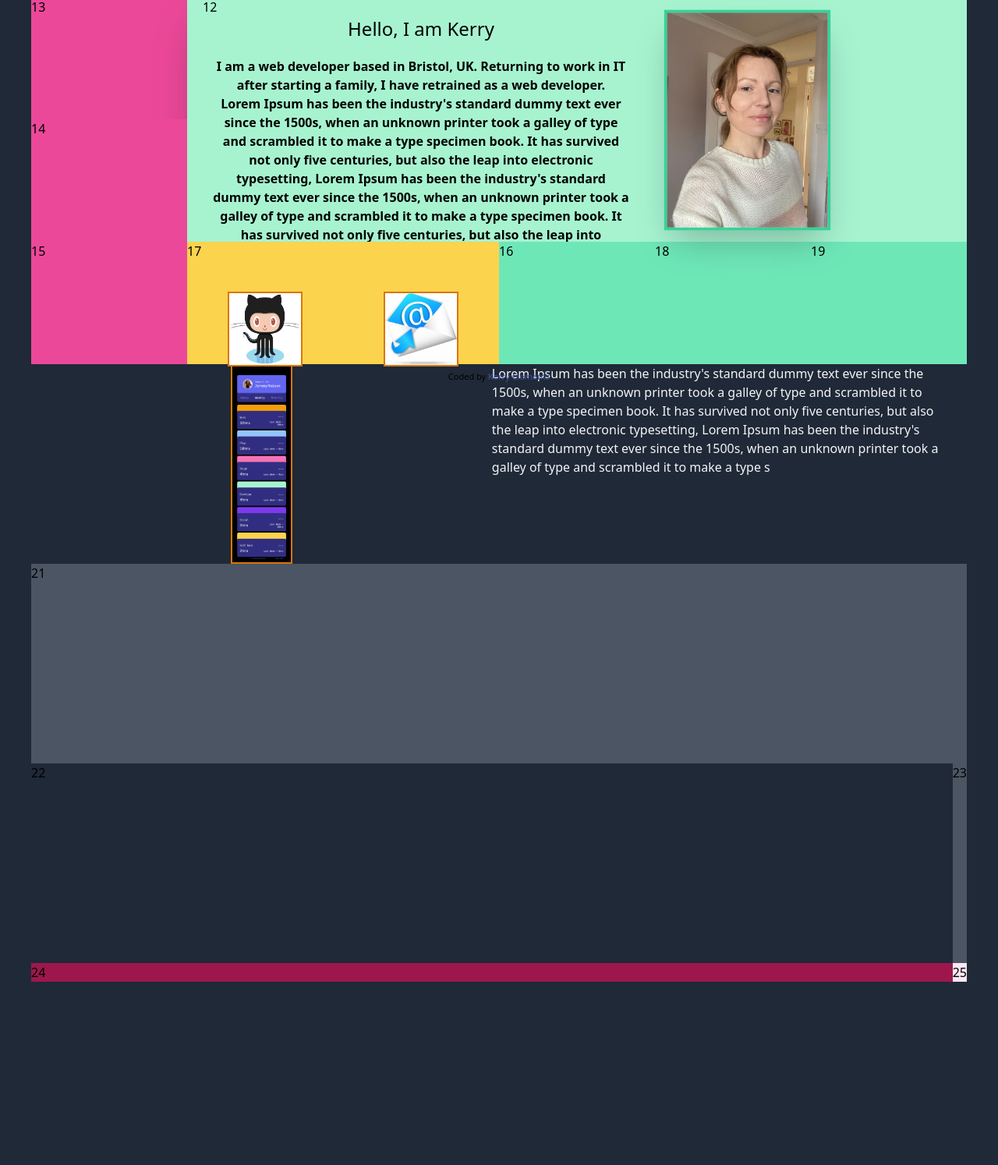
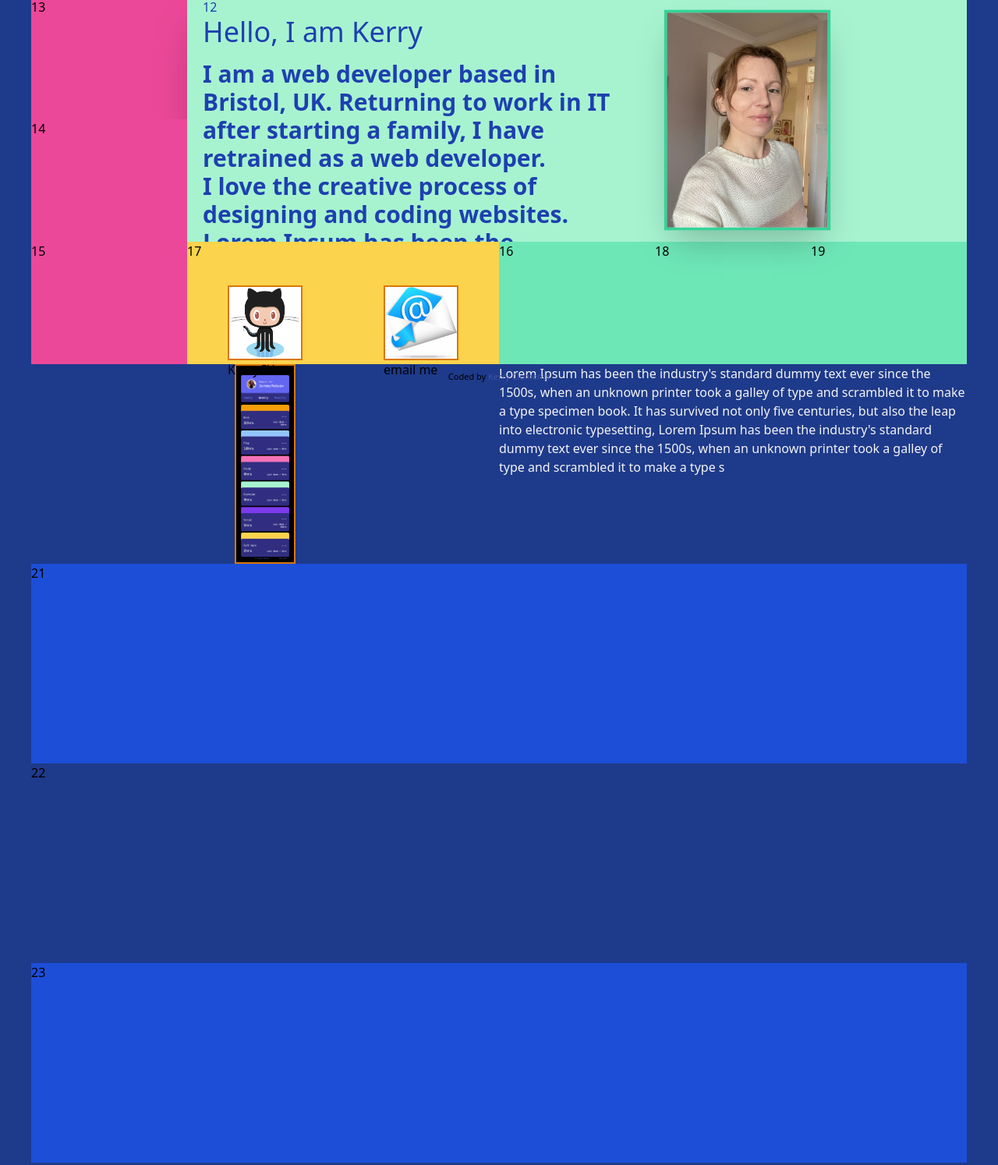
Before and after one commit to KerryCX/Portfolio, a plain HTML site: page index.html in a window 1280 px wide. Shown: the part 325-1819 px from the top of the page at 78% size. Before the commit the page ends 1584 px from the top, so only its background shows below. Drawn offline with nearby package versions, Linux system fonts and the light colour scheme.

Commit message:
more formatting changes of colour and position

```diff
--- a/index.html
+++ b/index.html
@@ -13,7 +13,7 @@
         .attribution a { color: hsl(228, 45%, 44%); }
     </style>
 </head>
-<body class="bg-gray-800">
+<body class="bg-blue-900">
 <main class="h-screen w-screen p-2 px-2 sm:px-10">
     <!--default for tailwind is mobile.-->
     <!--sm: for larger screens-->
@@ -42,9 +42,9 @@
         </div>
         <!-------------------row 2------------------------------>
         <div class="bg-pink-500 col-span-6 row-span-1 order-1
-                    sm:container sm:border-box  sm:col-span-2 sm:row-span-1 sm:order-3
-                     sm:bg-yellow-300">7
-            <h1 class="text-5xl text-center">Kerry Clements</h1>
+                    sm:container sm:border-box sm:col-span-2 sm:row-span-1 sm:order-3
+                     sm:bg-yellow-300 sm:flex sm:flex-nowrap sm:items-end sm:justify-start ">7
+            <h1 class="sm:text-8xl sm:text-blue-800">Kerry Clements</h1>
         </div>
         <div class="bg-pink-500 row-span-1 order-4
                     sm:bg-pink-500 sm:row-span-1 sm:order-2">8</div>
@@ -55,23 +55,24 @@
         <div class="bg-pink-100 row-span-1 order-8
                     sm:bg-green-300 sm:row-span-1 sm:order-8">11</div>
         <!-------------------About me------------------------------>
-        <div class="bg-pink-200 col-span-6 row-span-2 order-5
+        <div class="bg-pink-200 col-span-6 row-span-2 order-5 text-gray-800
                     sm:container sm:border-box sm:px-5 sm:bg-green-200 sm:col-span-3 sm:row-span-2 sm:order-9
-                    sm:shadow-2xl  sm:border-3 sm:border-yellow-400 sm:border-solid sm:overflow-y-auto sm:overflow-hidden sm:shadow-2xl">12
-            <h2 class="text-1xl sm:text-2xl sm:text-center">Hello, I am Kerry</h2>
-            <div class="text-sm sm:text-base sm:text-center sm:font-bold sm:px-3 sm:pt-5 ">
+                    sm:shadow-2xl sm:border-3 sm:border-yellow-400 sm:border-solid sm:overflow-y-auto sm:overflow-hidden
+                    sm:shadow-2xl sm:text-blue-800">12
+            <h2 class="text-1xl sm:text-4xl sm:text-left ">Hello, I am Kerry</h2>
+            <div class="text-sm sm:text-3xl sm:text-left sm:font-bold sm:pr-3 sm:pt-4 ">
                 <div>
                     I am a web developer based in Bristol, UK.
                     Returning to work in IT after starting a family, I have retrained as a web developer.
                 </div>
                 <div>
+                    I love the creative process of designing and coding websites.
+                </div>
+                <div>
                     Lorem Ipsum has been the industry's standard dummy text ever since the 1500s,
                     when an unknown printer took a galley of type and scrambled it to make a type specimen book.
                     It has survived not only five centuries, but also the leap into electronic typesetting,
-                    Lorem Ipsum has been the industry's standard dummy text ever since the 1500s,
-                    when an unknown printer took a galley of type and scrambled it to make a type specimen book.
-                    It has survived not only five centuries, but also the leap into electronic typesetting
-
+                    Lorem Ipsum has been the industry's standard dummy text ever since the 1500s.
                 </div>
             </div>
         </div>
@@ -91,22 +92,33 @@
         <div class="bg-pink-100 row-span-1 order-12
                     sm:bg-green-300 sm:row-span-1 sm:order-11">16</div>
         <!-------------------contact me------------------------------>
+        <!-------------------outside container----------------------->
         <div class="bg-pink-100 col-span-4 order-7
                     sm:bg-yellow-300 sm:col-span-2 sm:order-10">17
-            <div class="sm:grid sm:grid-cols-2 sm:grid-rows-1 sm:justify-items-center sm:pt-10">
+            <!-------contact me split into columns, one for each contact method------------------>
+            <div class="grid grid-cols-2 grid-rows-1 justify-items-center pt-8">
+             <!-------------------Git Hub contact-------------------------->
+             <div class="sm:transition sm:duration-500 sm-ease-in-out sm:transform sm:box-shadow sm:hover:-translate-y-1
+                        sm:hover-scale-110">
                  <a href="https://github.com/KerryCX/">
-                 <img src="/images/Octocat.jpg" class="sm:hover:border-yellow-800 sm:h-24 sm:w-24 sm:border-solid
-                 sm:border-2 sm:border-yellow-600
-                 sm:transition sm:duration-500 sm-ease-in-out sm:transform sm:box-shadow sm:hover:-translate-y-1 sm:hover-scale-110"
-                      alt="GitHubLogo">
-                 <h2 class="text-1xl">KerryCX</h2>
+                    <img src="/images/Octocat.jpg"
+                         class="border-yellow-600 h-24 w-24 border-solid border-2 hover:border-yellow-800
+                                sm:border-yellow-600 sm:h-24 sm:w-24 sm:border-solid sm:border-2 sm:hover:border-yellow-800"
+                         alt="My Git Hub :-)">
+                 <h2 class="text-1xl sm:-text-1xl">KerryCX</h2>
                 </a>
+             </div>
+             <!-------------------Email contact-------------------------->
+            <div class="sm:transition sm:duration-500 sm-ease-in-out sm:transform sm:box-shadow sm:hover:-translate-y-1
+                        sm:hover-scale-110">
                 <a href="mailto:kerryclements@me.com">
-                <img src="/images/email-icon.jpg" class="sm:h-24 sm:w-24 sm:border-solid sm:border-2 sm:border-yellow-600
-                sm:transition sm:duration-500 sm-ease-in-out sm:transform sm:box-shadow sm:hover:-translate-y-1 sm:hover-scale-110"
-                     alt="EmailLogo">
+                    <img src="/images/email-icon.jpg"
+                         class="border-yellow-600 h-24 w-24 border-solid border-2 hover:border-yellow-800
+                                sm:border-yellow-600 sm:h-24 sm:w-24 sm:border-solid sm:border-2 sm:hover:border-yellow-800"
+                                alt="Email me :-)">
                     <h2 class="text-1xl">email me</h2>
                 </a>
+            </div>
             </div>
         </div>
         <div class="bg-pink-100 row-span-1 col-span-1 order-12
@@ -115,10 +127,10 @@
                     sm:bg-green-300 sm:row-span-1 sm:col-span-1 sm:order-12">19</div>
 
     </div>
-<div class="grid grid-cols-1 grid-rows-3">
+<div class="grid grid-cols-1 grid-rows-5">
     <div class="bg-gray-800 col-span-6 order-12
-                    sm:container sm:border-box sm:justify-items-center sm:grid sm:grid-cols-2 sm:grid-rows-1 sm:bg-gray-800 sm:row-span-1 sm:h-64
-                    sm:col-span-1 sm:order-1 sm:overflow-y-auto sm:overflow-hidden">
+                    sm:container sm:border-box sm:justify-items-center sm:grid sm:grid-cols-2 sm:grid-rows-1
+                    sm:bg-blue-900 sm:row-span-1 sm:h-64 sm:col-span-1 sm:order-1 sm:overflow-y-auto sm:overflow-hidden">
         <div>
             <a href="https://github.com/KerryCX/">
                 <img src="/images/time-tracking-dashboard-mv.png" class=" sm:h-64 sm:w-auto sm:border-solid sm:border-2 sm:border-yellow-600 " alt="Time tracking dashboard project">
@@ -132,16 +144,16 @@
             when an unknown printer took a galley of type and scrambled it to make a type s
         </div>
     </div>
+    <div class="bg-blue-900 col-span-6 order-12
+                    sm:bg-blue-700 sm:row-span-1 sm:col-span-1 sm:order-12">21</div>
+    <div class="bg-gray-800 col-span-6 order-12
+                    sm:bg-blue-900 sm:row-span-1 sm:col-span-1 sm:order-12">22</div>
     <div class="bg-gray-600 col-span-6 order-12
-                    sm:bg-gray-600 sm:row-span-1 sm:col-span-2 sm:order-12">21</div>
-    <div class="bg-gray-800 col-span-6 order-12
-                    sm:bg-gray-800 sm:row-span-1 sm:col-span-1 sm:order-12">22</div>
-    <div class="bg-gray-600 col-span-6 order-12
-                    sm:bg-gray-600 sm:row-span-1 sm:col-span-1 sm:order-12">23</div>
+                    sm:bg-blue-700 sm:row-span-1 sm:col-span-1 sm:order-12">23</div>
     <div class="bg-pink-800 col-span-6 order-12
-                    sm:bg--gray-800 sm:row-span-1 sm:col-span-1 sm:order-12">24</div>
+                    sm:bg-blue-900 sm:row-span-1 sm:col-span-1 sm:order-12">24</div>
     <div class="bg-pink-400 col-span-6 order-12
-                    sm:bg-pink-100 sm:row-span-1 sm:col-span-1 sm:order-12">25</div>
+                    sm:bg-blue-700 sm:row-span-1 sm:col-span-1 sm:order-12">25</div>
 </div>
 </main>
 
```
Lines whose indentation alone changed are shown as unchanged.
